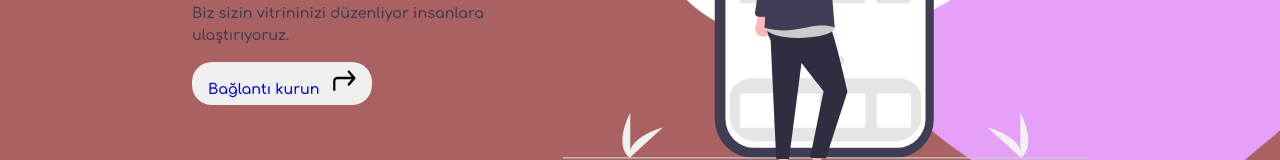
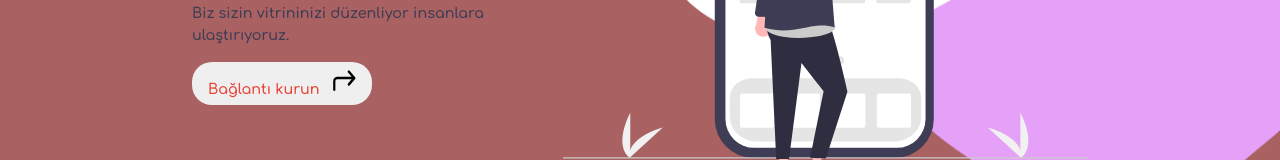
Before and after one commit to kyhnayas/7Proje, a React (Create React App) app: page / in a window 1280 px wide. Shown: the part 413-573 px from the top of the page. Built offline with nearby package versions, Linux system fonts and the light colour scheme.

Commit message:
style config

```diff
--- a/src/globalStyles.js
+++ b/src/globalStyles.js
@@ -55,6 +55,25 @@ ${"" /* //basic style  */}
          text-decoration: none;
          outline: none;
      }
+
+     a:link {
+        color: var(--red);
+      }
+
+      /* visited link */
+      a:visited {
+        color: var(--kahve);
+      }
+
+      /* mouse over link */
+      a:hover {
+        color: var(--red);
+      }
+
+      /* selected link */
+      a:active {
+        color: var(--kahve);
+      }
      button{
          border:none;
          outline:none;
```
